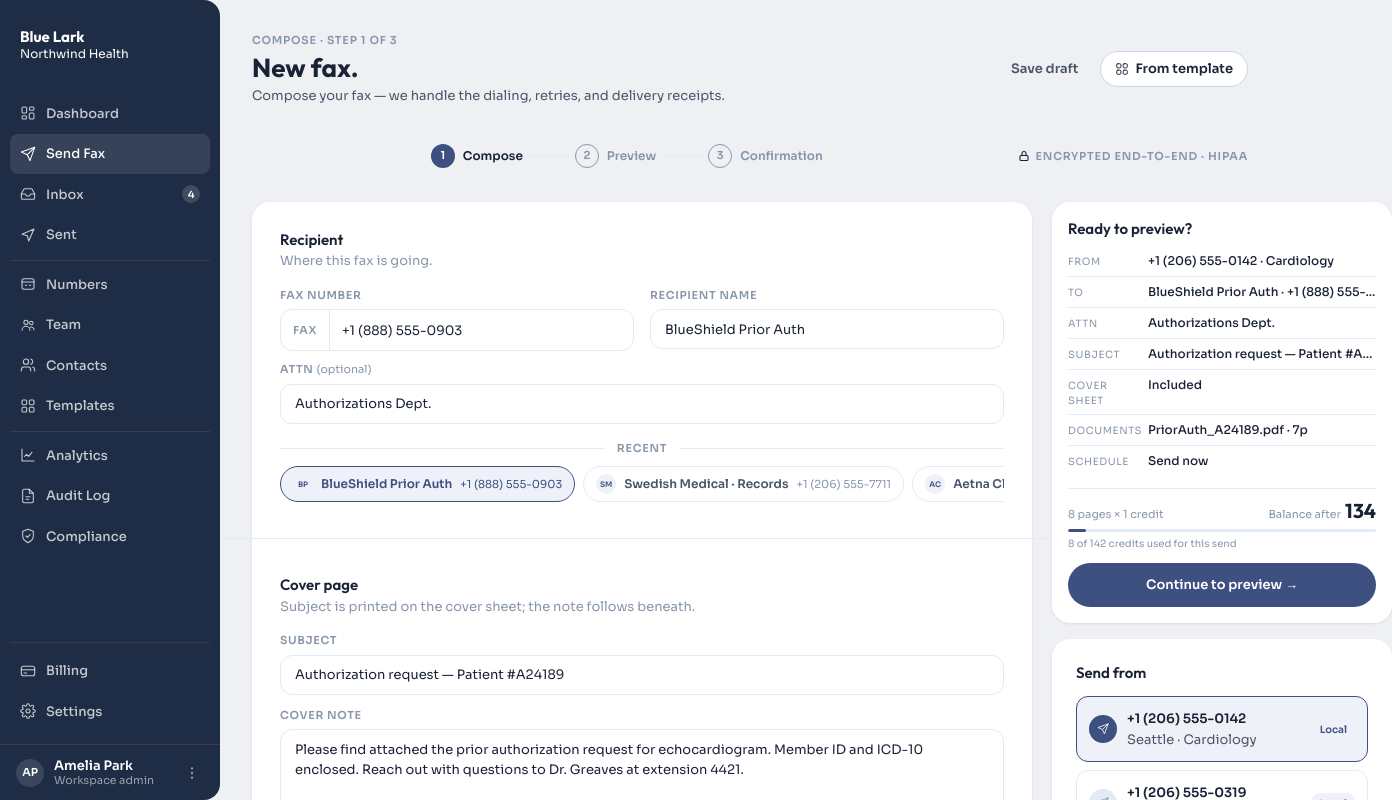
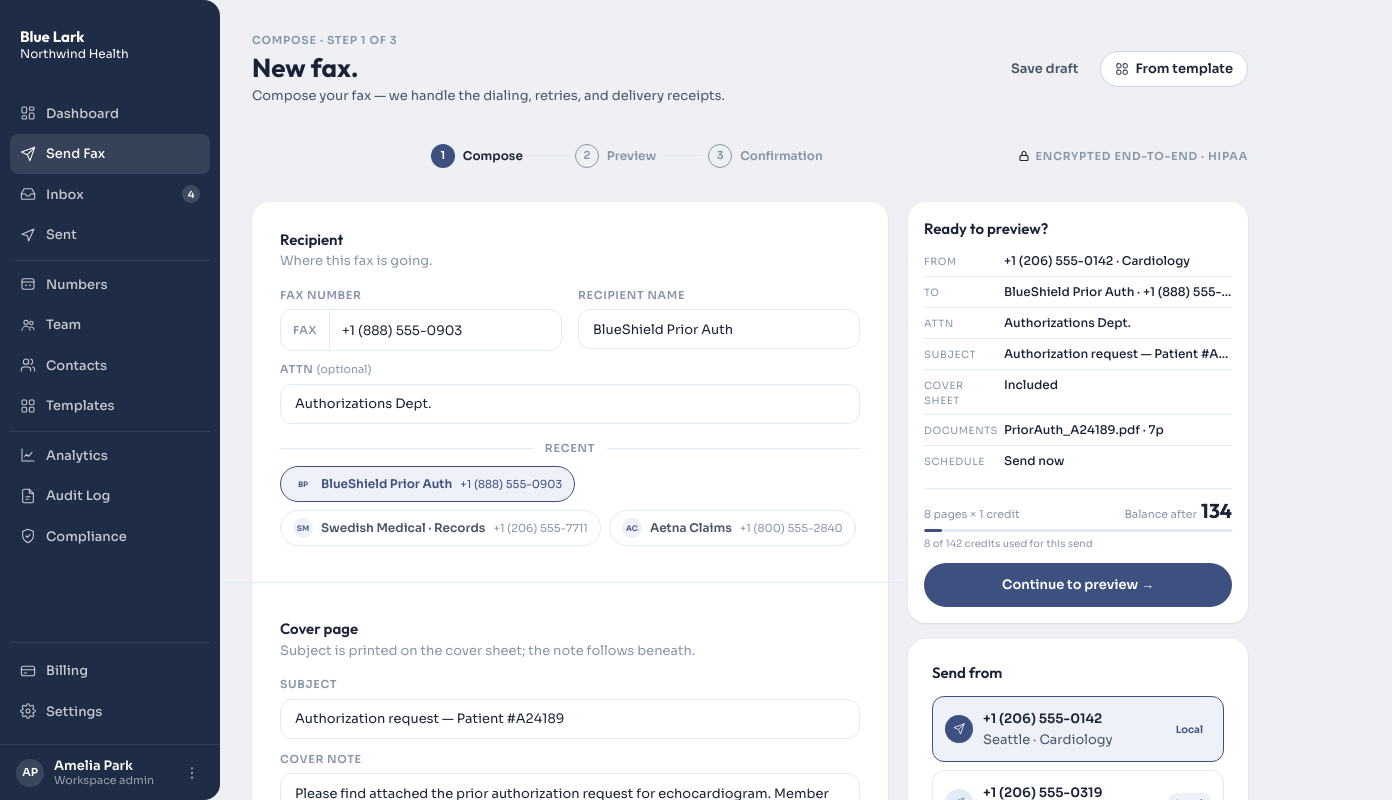
Before and after one commit to kschulze3142/design-prototype, a Next.js app: page /app/send in a window 1280 px wide. Shown: the top 800 px of the page, 1392 px wide, since content can reach past the window. Built offline with nearby package versions, Linux system fonts and the light colour scheme.

Commit message:
fix: send step 1 — wider form card 860px, recent chips wrap to multiple lines

```diff
--- a/app/app/send/page.tsx
+++ b/app/app/send/page.tsx
@@ -203,7 +203,7 @@ function StepCompose({ form, setForm, onNext }: {
     <div style={{ display: 'grid', gridTemplateColumns: '1fr 340px', gap: 20, alignItems: 'start' }}>
 
       {/* ── Left: unified canvas card ── */}
-      <Card noPadding style={{ borderRadius: 'var(--radius-lg)', maxWidth: '780px', margin: '0 auto' }}>
+      <Card noPadding style={{ borderRadius: 'var(--radius-lg)', maxWidth: '860px', margin: '0 auto' }}>
 
         {/* Section: Recipient */}
         <div style={{ padding: 28 }}>
@@ -263,7 +263,7 @@ function StepCompose({ form, setForm, onNext }: {
               <span className="text-label" style={{ color: 'var(--color-text-tertiary)' }}>Recent</span>
               <div style={{ flex: 1, height: 1, background: 'var(--color-border)' }} />
             </div>
-            <div style={{ display: 'flex', flexWrap: 'nowrap', overflowX: 'auto', scrollbarWidth: 'none', gap: 8 }}>
+            <div style={{ display: 'flex', flexWrap: 'wrap', gap: '8px' }}>
               {RECENT_RECIPIENTS.map(r => {
                 const active = form.recipientNumber === r.number && form.recipientName === r.name;
                 return (
```
